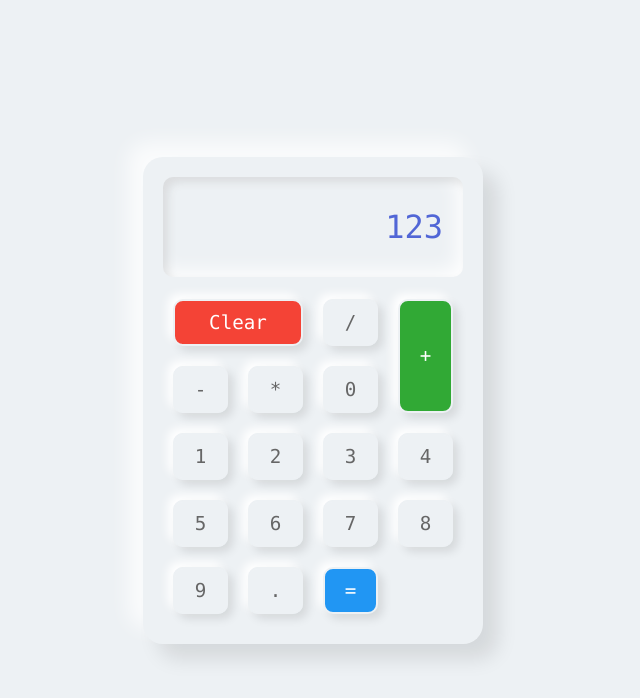
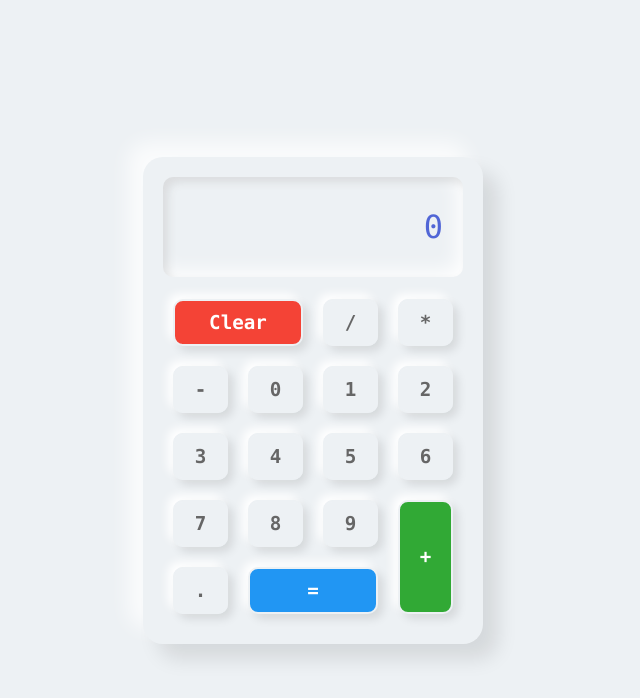
Before and after one commit to EduardoAmarante/calculadora-javascript, a plain HTML site: page index.html in a window 1280 px wide. Both pictures are taken after a click on the element "Clear". Shown: the whole page, without its empty margins (327-967 px from the left). Drawn offline with Linux system fonts and the light colour scheme.

Commit message:
script de operacoes matematicas adicionado

```diff
--- a/index.html
+++ b/index.html
@@ -6,16 +6,16 @@
     <meta name="viewport" content="width=device-width, initial-scale=1.0">
     <title>Calculadora JavaScript</title>
     <link rel="stylesheet" href="./style.css">
+
 </head>
 <body>
     <div class="calculadora">
         <div class="botoes">
-            <h2 id="valor">123</h2>
+            <h2 id="valor"></h2>
             <span id="clear">Clear</span>
             <span id="divisao">/</span>
-            <span id="soma">+</span>
+            <span id="multiplicacao">*</span>
             <span id="subtracao">-</span>
-            <span id="multiplicacao">*</span>
             <span>0</span>
             <span>1</span>
             <span>2</span>
@@ -26,10 +26,37 @@
             <span>7</span>
             <span >8</span>
             <span id="nove">9</span>
+            <span id="soma">+</span>
             <span id="ponto">.</span>
             <span id="igual">=</span>
         </div>
     </div>
 
+    <script>
+        let botoes = document.querySelector('.botoes');
+        let btn = document.querySelectorAll('span');
+        let valor = document.getElementById('valor');
+
+        for(let i=0; i<btn.length; i++){
+            // loop para ler e verificar a acao a ser tomada apos o click de cada botao
+            btn[i].addEventListener("click",function(){
+
+                if(this.innerHTML=="="){
+                    // realiza a operacao lida pelo queryselector
+                    valor.innerHTML= eval(valor.innerHTML);
+                }else{
+                    if(this.innerHTML=="Clear"){
+                        // acao ao clicar no botao clear
+                        valor.innerHTML = "0";
+                    }
+                    else{
+                        // adiciona os elementos à operacao
+                        valor.innerHTML += this.innerHTML;
+                    }
+                }
+            })
+        }
+    </script>
+
 </body>
 </html>
--- a/style.css
+++ b/style.css
@@ -60,6 +60,7 @@ body{
     justify-content: center;
     align-items: center;
     font-size: 1.2em;
+    font-weight: bold;
     color: #666;
     border: 2px solid #edf1f4;
     box-shadow: 5px 5px 10px rgba(0, 0, 0, 0.1),
@@ -90,7 +91,7 @@ body{
 }
 
 .calculadora .botoes span#igual {
-    grid-row: span 2;
+    grid-column: span 2;
     background: #2196f3;
     color: #fff;
     border: 2px solid #edf1f4;
```
